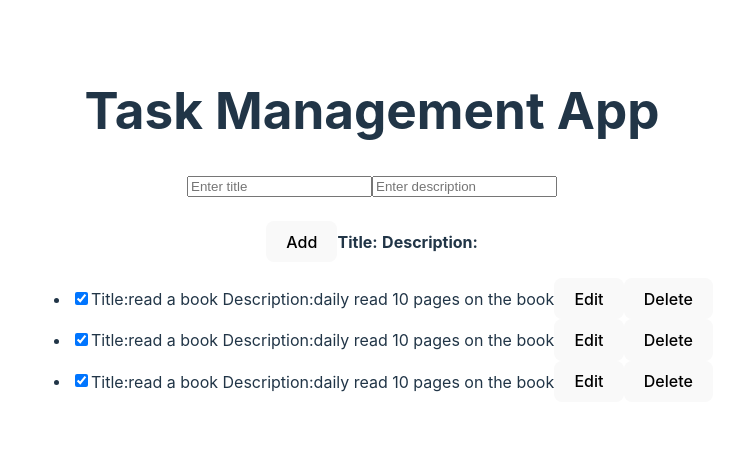
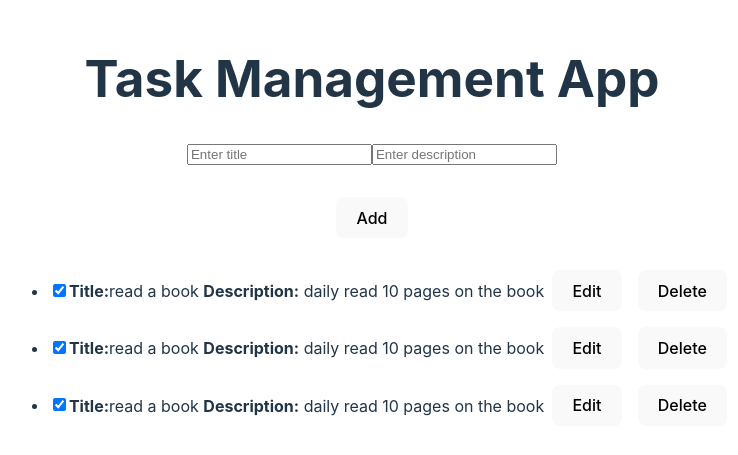
Before and after one commit to Porkalaikarthika/Task_Management_App, a React (Vite) app: page / in a window 1280 px wide. Shown: the part 167-622 px from the top of the page, without its empty margins (268-1006 px from the left). Built offline with nearby package versions, Linux system fonts and the light colour scheme.

Commit message:
added edit function

```diff
--- a/src/Addtodo.jsx
+++ b/src/Addtodo.jsx
@@ -1,18 +1,9 @@
 import { useState } from "react";
-export default function Addtodo({handleClick}){
+export default function Addtodo({handleClick,handleChange,task,handleClear}){
 
-    const [task,setTask]=useState({
-        Title:"",Des:""
-      })
-      function handleChange(e){
-        const {name,value}=e.target
-        setTask(pretask=>{
-         return ({...pretask,[name]:value})
-        })
-
-     }
       return(
-        <><label>
+        <>
+        <label>
         <input
         type="text"
         name="Title"
@@ -22,15 +13,14 @@ export default function Addtodo({handleClick}){
         />
       </label>
       <label>
-        <input type="text"
+      <input type="text"
         name="Des"
         placeholder='Enter description'
         value={task.Des}
         onChange={handleChange}/>
       </label><br /><br />
-      <button onClick={()=>handleClick(task.Title,task.Des)}>Add</button>
-      <span><b>Title:</b> {task.Title}</span>
-      <span>       <b>Description:</b>{task.Des}</span>
-        </>
+      <button onClick={()=>{handleClear();
+      handleClick(task.Title,task.Des);}}>Add</button>
+      </>
       )
 }
--- a/src/App.jsx
+++ b/src/App.jsx
@@ -1,45 +1,75 @@
 import { useState } from 'react'
 import './App.css'
 import Addtodo from './Addtodo'
+import Display from './Display'
+
+export default function App(){
+  const [tasklist,setTasklist]=useState([
+{id:145,Title:"read a book",Des:"daily read 10 pages on the book",done:true},
+{id:235,Title:"read a book",Des:"daily read 10 pages on the book",done:true},
+{id:334,Title:"read a book",Des:"daily read 10 pages on the book",done:true}])
 
 
-
-
-
-
-export default function App(){
-  const [tasklist,setTasklist]=useState([{
-    id:1,Title:"read a book",Des:"daily read 10 pages on the book",done:true
-  },
-{id:2,Title:"read a book",Des:"daily read 10 pages on the book",done:true},
-{id:3,Title:"read a book",Des:"daily read 10 pages on the book",done:true}])
-
- function handleClick(title,des){
-  setTasklist(pre=>{
-    return [...pre,{id:pre.length+1,Title:title,Des:des,done:false}]
+const [task,setTask]=useState({
+  Title:"",Des:""
+})
+function handleClear(){
+  setTask({Title:"", Des:""})
+}
+function handleChange(e){
+  const {name,value}=e.target
+  setTask(pretask=>{
+  return({...pretask,[name]:value})
   })
 }
- function handleTask(e,id){
-      const {name,checked,type,value}=e.target;
-      setTasklist((tasks)=>tasks.map((task)=>
-        id===task.id?{...task,[name]:type=='checkbox'?checked:value}:task)
-      )
+
+ function handleClick(title,des)
+{
+  let ranId=Math.random().toString(36).substr(2, 9);
+  console.log(ranId)
+  setTasklist(pre=>{
+    return [...pre,{id:ranId,Title:title,Des:des,done:false}]
+
+  })
+  console.log(tasklist)
+}
+//  function handleTask(e,id){
+//       const {name,checked,type,value}=e.target;
+//       setTasklist((tasks)=>tasks.map((task)=>
+//         id===task.id?{...task,[name]:type==='checkbox'?checked:value}:task)
+//       )
+//  }
+function handleTask(e, id) {
+  const { name, checked, type, value } = e.target;
+  setTasklist((tasks) =>
+    tasks.map((task) =>
+      id === task.id
+        ? { ...task, [name]: type === 'checkbox' ? checked : value }
+        : task
+    )
+  );
+}
+
+ function handleDelete(id){
+  setTasklist((tasks)=>tasks.filter((task)=>id!==task.id))
+  console.log(tasklist)
  }
+//  function handleDelete(id) {
+//   setTasklist((tasks) => tasks.filter((task) => id !== task.id));
+//   // Ensure that there are no subsequent state updates based on the deleted task ID.
+// }
+
 
 
 
   return (
     <>
     <h1>Task Management App</h1>
-    <Addtodo handleClick={handleClick}/>
-    <ul>
-      {tasklist.map((task)=>(<li key={task.id}>
-        <input type="checkbox" name="done" checked={task.done}
-         onChange={(e)=>handleTask(e,task.id)} />
-        Title:{task.Title} Description:{task.Des}
-        <button >Edit</button>
-        <button >Delete</button></li>))}
-    </ul>
+    <Addtodo handleClick={handleClick} handleChange={handleChange} task={task}
+    handleClear={handleClear}/>
+    <Display tasklist={tasklist} handleTask={handleTask}
+    handleDelete={handleDelete} handleChange={handleChange}/>
+
     </>
   )
 }
--- /dev/null
+++ b/src/Display.jsx
@@ -0,0 +1,57 @@
+import { useState } from "react"
+export default function Display({tasklist,handleDelete,handleTask,handleChange}){
+  const [edit,setEdit]=useState(false)
+  function HandleEdit({id}){
+    let currentTask=tasklist.find((task)=>task.id===id)
+
+      return(
+
+        <>
+
+        <input type="text"
+        name='Title'
+        value={currentTask.Title}
+        onChange={(e)=>handleTask(e,currentTask.id)}/>
+        <input type="text"
+        name='Des'
+        value={currentTask.Des}
+        onChange={(e)=>handleTask(e,currentTask.id)}/>
+        <button onClick={()=>{setEdit(false)
+        }}>save</button>
+        </>
+      )
+
+      // else{
+      //   return(
+      //     <>
+      //     <span><b>Title:</b>{task.Title} </span>
+      //     {task.Des&&<span><b>Description:</b> {task.Des}</span>}</>
+      //   )
+      // }
+
+
+
+   }
+
+
+    return(<>
+     <ul>
+      {tasklist.map((task)=>(task.Title&&<li key={task.id}>
+        <input type="checkbox" name="done" checked={task.done}
+         onChange={(e)=>handleTask(e,task.id)} />
+        {edit?<HandleEdit id={task.id}/>:<>
+          <span><b>Title:</b>{task.Title} </span>
+         {task.Des&&<span><b>Description:</b> {task.Des}</span>}</>}
+        <button onClick={()=>setEdit(true)}>Edit</button>
+
+        <button onClick={()=>handleDelete(task.id)}>Delete</button>
+
+        </li>))}
+    </ul></>)
+}
+{/* <input
+  type="checkbox"
+  name="done"
+  checked={task.done}
+  onChange={(e) => handleTask(e, task.id)}
+/> */}
--- a/src/index.css
+++ b/src/index.css
@@ -43,9 +43,10 @@ button {
   font-size: 1em;
   font-weight: 500;
   font-family: inherit;
-  background-color: #1a1a1a;
+  background-color: #151515;
   cursor: pointer;
   transition: border-color 0.25s;
+  margin: 0.5em;
 }
 button:hover {
   border-color: #646cff;
```
